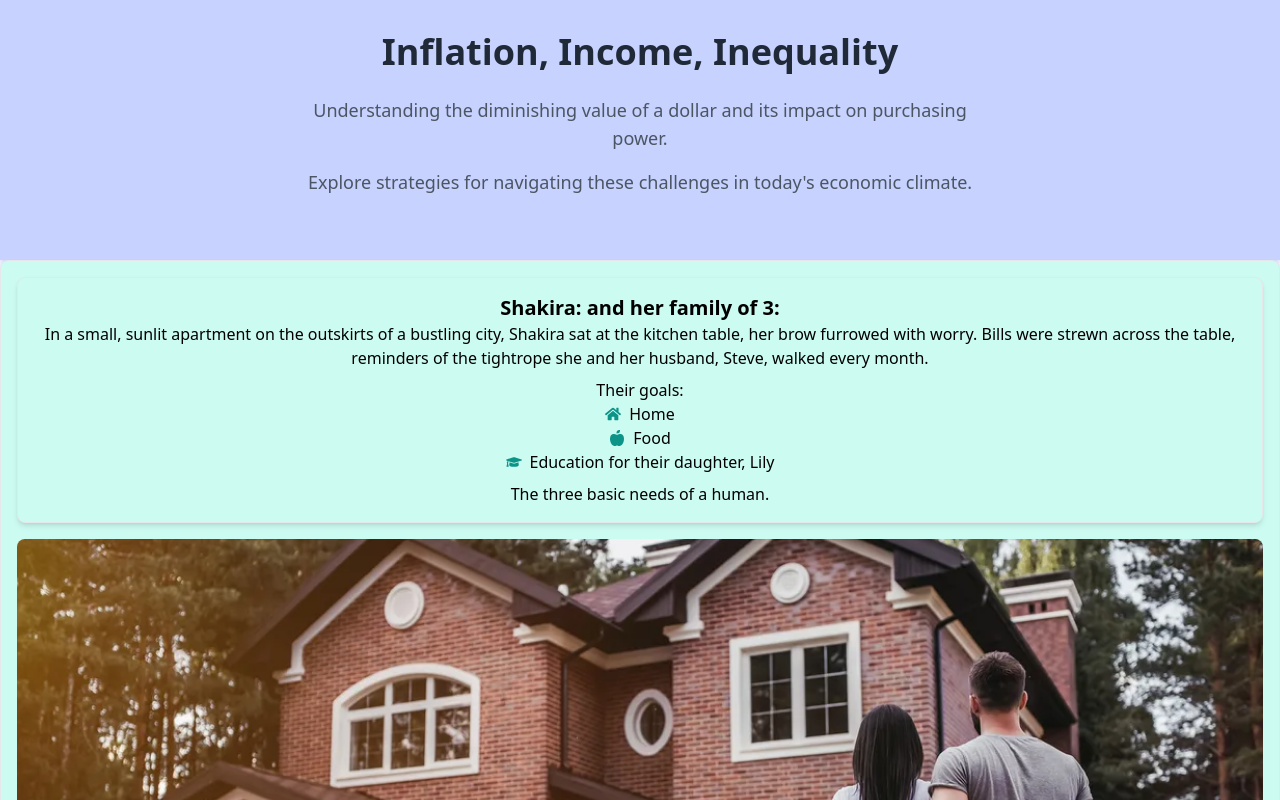
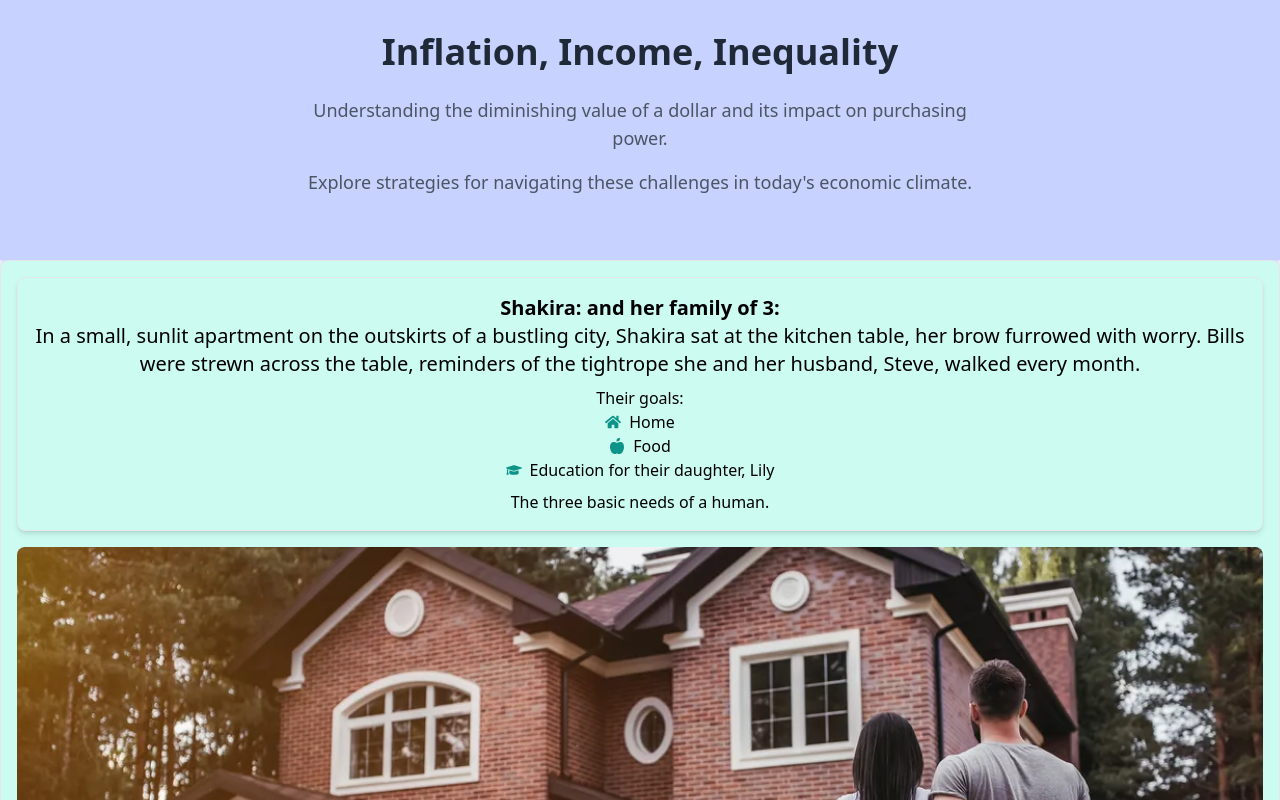
Before and after one commit to mehassanhmood/StoryBoarding, a React (Vite) app: page / in a window 1280 px wide. Shown: the top 800 px of the page. Built offline with nearby package versions, Linux system fonts and the light colour scheme.

Commit message:
font size

```diff
--- a/src/components/Persona.jsx
+++ b/src/components/Persona.jsx
@@ -36,7 +36,7 @@ const Persona = () => {
         <h2 className="text-xl font-bold">
           <b>Shakira:</b> and her family of 3:
         </h2>
-        <p>
+        <p className='text-xl'>
           In a small, sunlit apartment on the outskirts of a bustling city,
           Shakira sat at the kitchen table, her brow furrowed with worry. Bills
           were strewn across the table, reminders of the tightrope she and her
@@ -82,52 +82,3 @@ const Persona = () => {
 };
 
 export default Persona;
-
-// import React, { useEffect, useRef, useState } from 'react';
-// import personaImage from "../../public/persona.jpeg";
-// import inequalitImage from "../../public/income-inequality.png";
-
-// const Persona = () => {
-//   return (
-//     <div className="p-4 border rounded-lg shadow-md bg-teal-100">
-//       <div className="mb-4">
-//         <h2 className="text-xl font-bold">
-//           <b>Shakira:</b> and her family of 3:
-//         </h2>
-//         <p>
-//           In a small, sunlit apartment on the outskirts of a bustling city,
-//           Shakira sat at the kitchen table, her brow furrowed with worry. Bills
-//           were strewn across the table, reminders of the tightrope she and her
-//           husband, Steve, walked every month.
-//         </p>
-//         <p className="mt-2">Their goals:</p>
-//         <ul className="list-disc list-inside mb-2">
-//           <li>Home</li>
-//           <li>Food</li>
-//           <li>Education for their daughter, Lily</li>
-//         </ul>
-//         <p>The three basic needs of a human.</p>
-//         <img
-//           src={personaImage}
-//           alt="Shakira and her family"
-//           className="w-full h-auto rounded-lg mt-4 opacity-0 transition-opacity duration-500"
-//         />
-//       </div>
-//       <div className="placeholder-chart border-dashed border-2 border-gray-300 h-48 flex items-center justify-center mb-4">
-//         <span className="text-gray-500 p-2">
-//           In the back of her mind, Shakira couldn't shake the image of the
-//           curve she’d seen in the news recently—one showing how income
-//           inequality had widened over the years. The top 1% was growing
-//           wealthier, while families like hers were left struggling.
-//         </span>
-//         <img
-//           className="max-w-full h-full object-cover rotate-left"
-//           src={inequalitImage}
-//           alt="Income Inequality"
-//         />
-//       </div>
-//     </div>
-//   );
-// };
-
-// export default Persona;
```
Also changed, not shown: src/components/SPReturns.jsx (+0 -31 lines).
